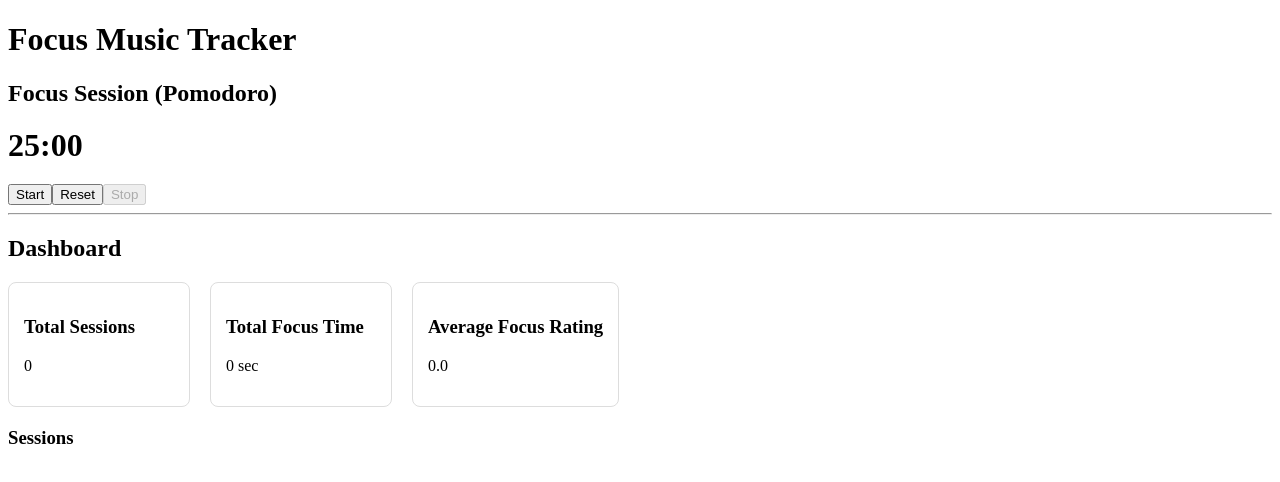
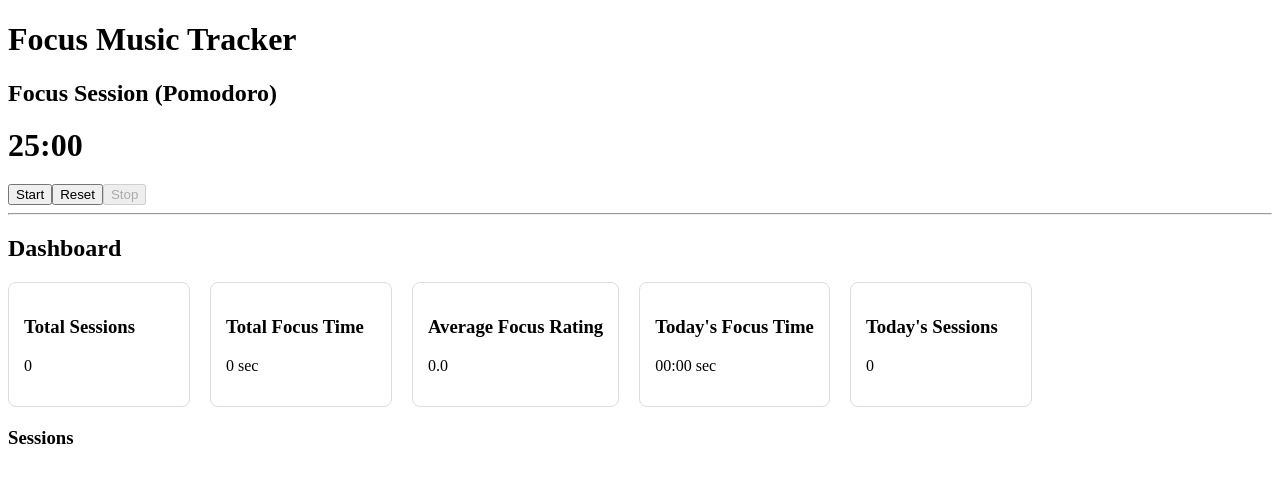
Before and after one commit to sillyguy32/focus-music-app, an Angular app: page / in a window 1280 px wide. Shown: the top 482 px of the page. Built offline with nearby package versions, Linux system fonts and the light colour scheme.

Commit message:
Add sorted sessions, session timestamps, and dashboard polish

```diff
--- a/src/app/pages/dashboard/dashboard.component.css
+++ b/src/app/pages/dashboard/dashboard.component.css
@@ -16,6 +16,12 @@
   border: 1px solid #43c73f;
   border-radius: 6px;
   margin-bottom: 10px;
+}
+
+.sessions {
+  display: flex;
+  flex-direction: column;
+  gap: 10px;
 }
 
 .excellent {
@@ -39,3 +45,9 @@
   color: darkred;
   font-weight: bold;
 }
+
+.session-card p:first-child {
+  margin: 0;
+  font-size: 0.9em;
+  color: #666;
+}
--- a/src/app/pages/dashboard/dashboard.component.html
+++ b/src/app/pages/dashboard/dashboard.component.html
@@ -17,11 +17,26 @@
     <p>{{ averageFocus | number:'1.1-1' }}</p>
   </div>
 
+  <div class="stat-card">
+    <h3>Today's Focus Time</h3>
+    <p>{{ todayFocusTime * 1000 | date:'mm:ss':'UTC' }} sec</p>
+  </div>
+
+  <div class="stat-card">
+    <h3>Today's Sessions</h3>
+    <p>{{ todaySessionsCount }}</p>
+  </div>
+
+
 </div>
 
 <h3>Sessions</h3>
 
+<div class="sessions">
   <div *ngFor="let session of sessions" class="session-card">
+
+    <p><strong>{{ session.startTime | date:'HH:mm' }}</strong></p> <!-- show start time of session -->
+
     <p>Duration: {{ session.duration * 1000 | date:'mm:ss':'UTC' }}</p>
 
     <p>
@@ -31,3 +46,4 @@
       </span>
     </p>
   </div>
+</div>
--- a/src/app/pages/dashboard/dashboard.component.ts
+++ b/src/app/pages/dashboard/dashboard.component.ts
@@ -12,17 +12,19 @@ import { Session } from '../../models/session.model';
 })
 export class DashboardComponent {
 
-    sessions: Session[] = [];
 
-    constructor(private sessionService: SessionService) {
-        this.sessions = this.sessionService.getSessions();
+    constructor(private sessionService: SessionService) {}
+    get sessions(): Session[] {
+        return this.sessionService
+         .getSessions()
+         .sort((a, b) => new Date(b.startTime).getTime() - new Date(a.startTime).getTime());
     }
 
     get totalSessions(): number {
         return this.sessions.length;
     }
 
-    get totalFocusTime(): number {
+    get totalFocusTime(): number { // s = session
         return this.sessions.reduce((sum, s) => sum + s.duration, 0);
     }
 
@@ -37,6 +39,21 @@ export class DashboardComponent {
 
     }
 
+    get todaySessions(): Session[] {
+        const today = new Date().toDateString();
+
+        return this.sessions.filter(s => // again, s = session
+            new Date(s.startTime).toDateString() === today);
+    }
+
+    get todayFocusTime(): number {
+        return this.todaySessions.reduce((sum, s) => sum + s.duration, 0);
+    }
+
+    get todaySessionsCount(): number {
+        return this.todaySessions.length;
+    }
+
     getFocusLabel(rating: number): string {
         if (rating >= 5) return 'Excellent!';
         if (rating >= 4) return 'Good!';
@@ -45,7 +62,7 @@ export class DashboardComponent {
         return 'Very Distracted!';
     }
 
-    getFocusClass(rating: number): string {
+    getFocusClass(rating: number): string { // color coding for focus rating
         if (rating >= 5) return 'excellent';
         if (rating >= 4) return 'good';
         if (rating >= 3) return 'decent';
```
Lines whose indentation alone changed are shown as unchanged.
